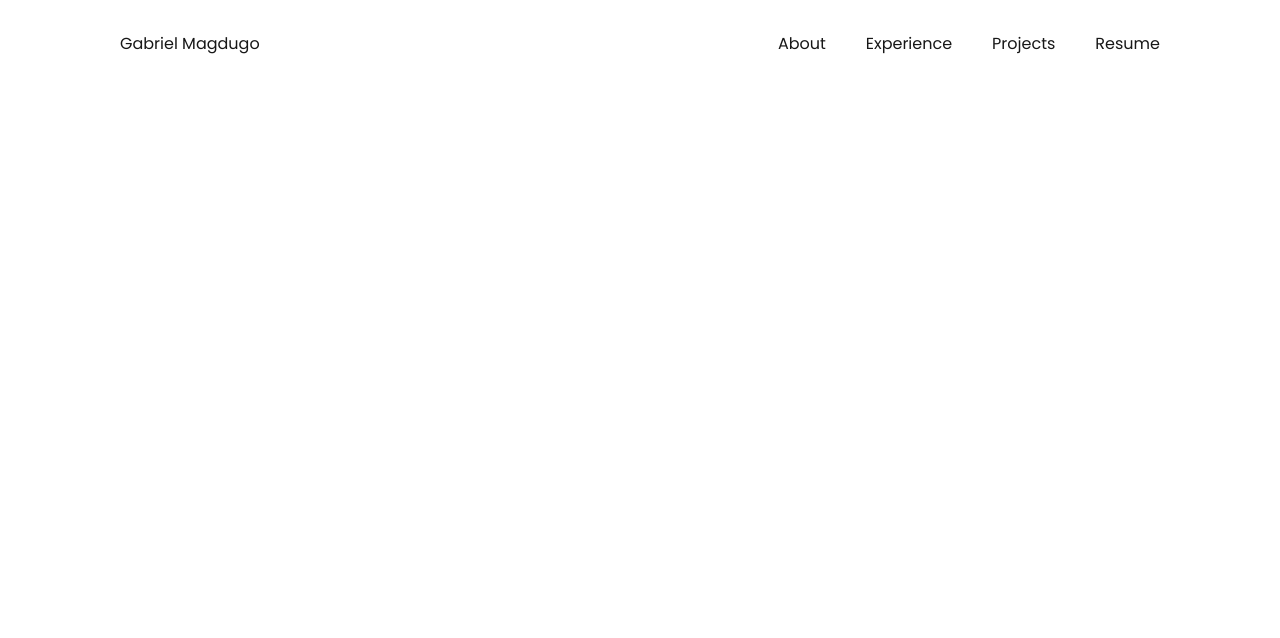
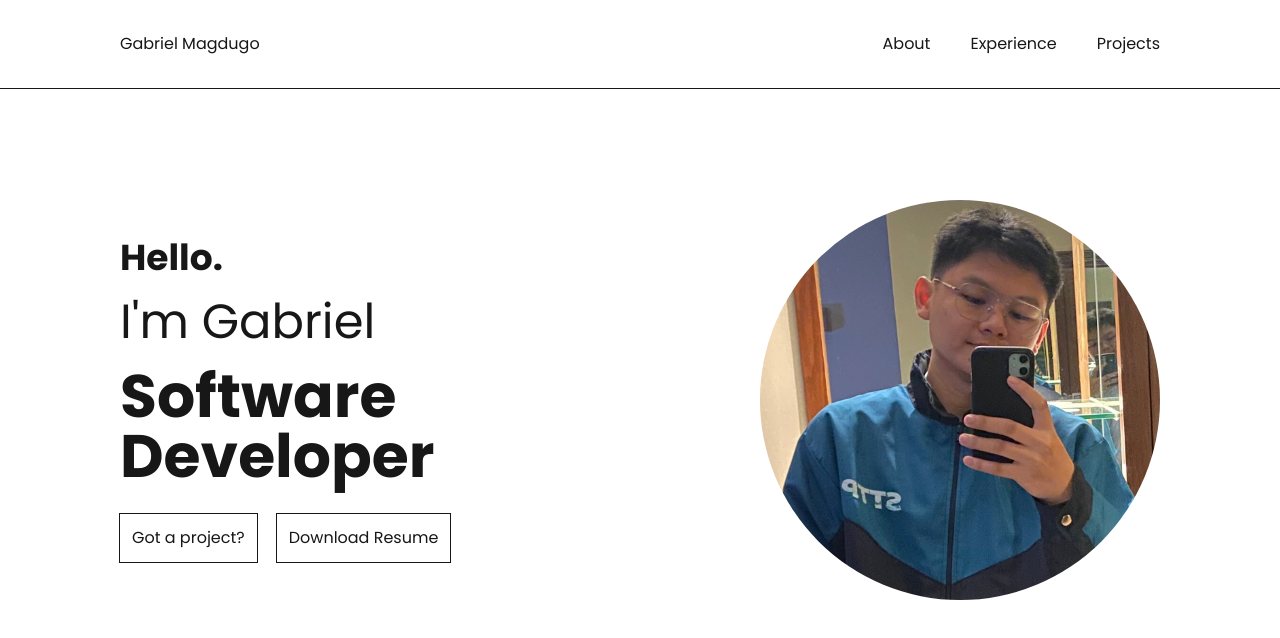
Before and after one commit to TBNRjaborel/my-website-portfolio-v2, a Next.js app: page / in a window 1280 px wide. Shown: the top 638 px of the page. Built offline with nearby package versions, Linux system fonts and the light colour scheme.

Commit message:
added landing page

```diff
--- a/src/app/globals.css
+++ b/src/app/globals.css
@@ -7,7 +7,7 @@
 
 @media (prefers-color-scheme: dark) {
   :root {
-    --background: #0a0a0a;
+    --background: #030420;
     --foreground: #ededed;
   }
 }
--- a/src/app/layout.tsx
+++ b/src/app/layout.tsx
@@ -21,6 +21,7 @@ export default function RootLayout({
   return (
     <html lang="en">
       <body className={`${poppins.variable}`}>{children}</body>
+      <meta name="viewport" content="width=device-width, initial-scale=1" />
     </html>
   );
 }
--- a/src/app/page.tsx
+++ b/src/app/page.tsx
@@ -1,10 +1,14 @@
 import Image from "next/image";
 import Navbar from "@/components/Navbar";
+import LandingPage from "@/components/LandingPage";
 
 export default function Home() {
   return (
-    <Navbar />
-    // <div className="mx-30 my-8">
-    // </div>
+    <div>
+      <Navbar />
+      <div className="mx-30">
+        <LandingPage />
+      </div>
+    </div>
   );
 }
--- /dev/null
+++ b/src/components/LandingPage.tsx
@@ -0,0 +1,37 @@
+import Image from "next/image";
+
+function LandingPage() {
+  return (
+    <div className="flex flex-col-reverse pt-30 md:flex-row md:pt-0 items-center justify-center h-screen gap-20 ">
+      <div className="flex flex-col gap-5 text-center md:text-left">
+        <h1 className="text-3xl md:text-4xl font-bold">Hello.</h1>
+        <h2 className="text-4xl md:text-5xl">I'm Gabriel</h2>
+        <h2 className="text-5xl md:text-6xl font-bold">Software Developer</h2>
+        <div className="flex gap-5 mt-2">
+          <a
+            href="#"
+            className="text-left outline-1 p-3 hover:bg-white hover:text-black transition-colors"
+          >
+            Got a project?
+          </a>
+          <a
+            href="#"
+            className="text-left outline-1 p-3 hover:bg-white hover:text-black transition-colors"
+          >
+            Download Resume
+          </a>
+        </div>
+      </div>
+      <div className="relative w-50 h-50 md:w-100 md:h-100 aspect-square">
+        <Image
+          src="/images/profile-square.jpg"
+          alt="profile-pic"
+          fill
+          className="rounded-full hover:shadow-[0_0_15px_5px_rgba(255,255,255,0.8)]  hover:scale-105 transition-transform "
+        />
+      </div>
+    </div>
+  );
+}
+
+export default LandingPage;
--- a/src/components/Navbar.tsx
+++ b/src/components/Navbar.tsx
@@ -1,9 +1,13 @@
+import { Bars3Icon } from "@heroicons/react/24/outline";
+
 function Navbar() {
   return (
-    <div className="flex fixed w-full justify-between items-center px-30 py-8">
-      <a href="#">Gabriel Magdugo</a>
+    <div className="flex fixed w-full justify-between outline-1 items-center px-10 md:px-30 py-8">
+      <a href="#" className="hover:text-amber-300">
+        Gabriel Magdugo
+      </a>
       <div>
-        <ul className="flex gap-10 [&>li:hover]:text-amber-300">
+        <ul className="hidden md:flex gap-10 [&>li:hover]:text-amber-300">
           <li>
             <a href="#">About</a>
           </li>
@@ -13,11 +17,11 @@ function Navbar() {
           <li>
             <a href="#">Projects</a>
           </li>
-          <li>
-            <a href="#">Resume</a>
-          </li>
         </ul>
       </div>
+      <button className="md:hidden">
+        <Bars3Icon className="h-6 w-6 " />
+      </button>
     </div>
   );
 }
```
Also changed, not shown: package.json (+8 -6 lines), public/images/profile-square.jpg (added), 1 other file (tests, documents, lock files or other folders).
